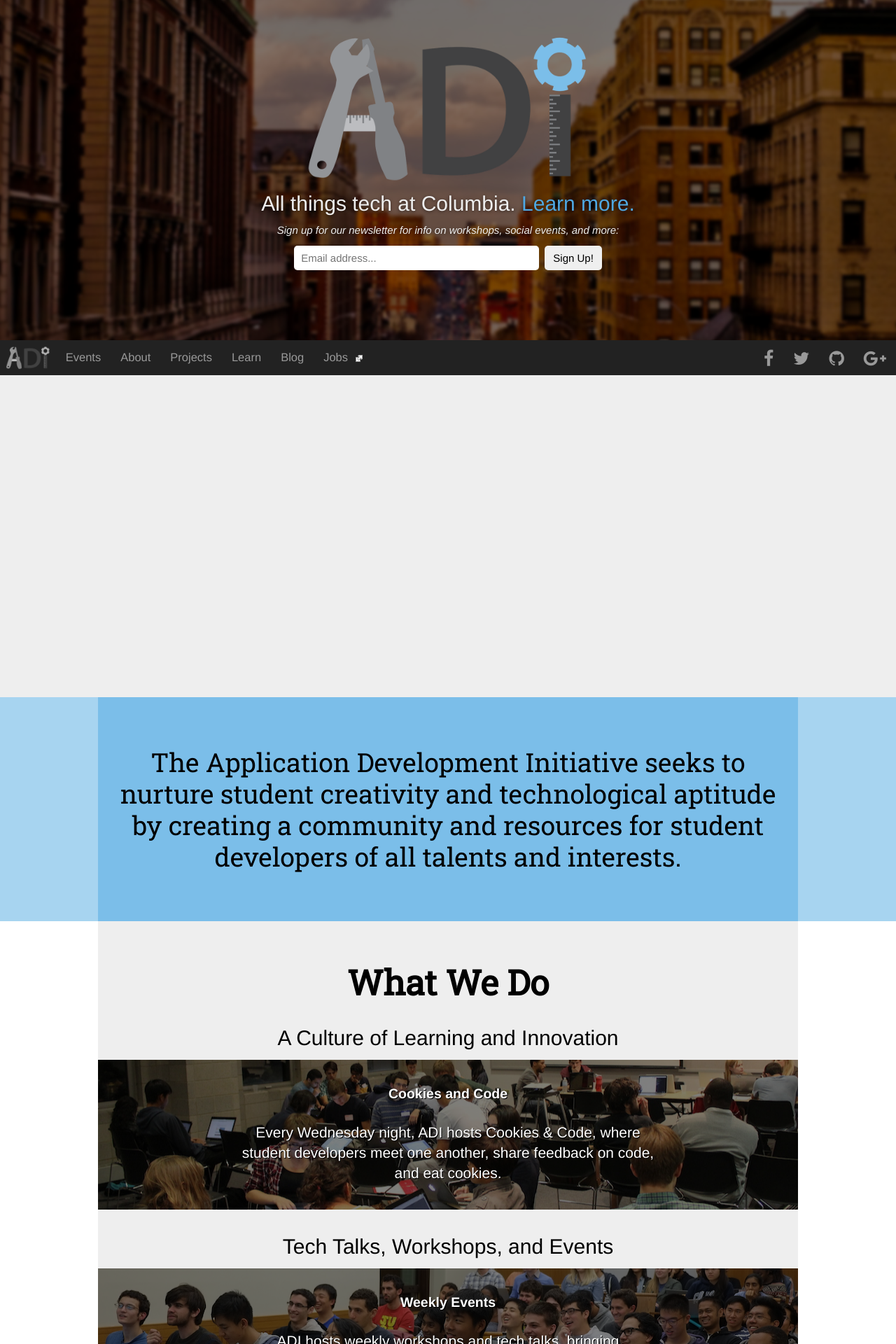
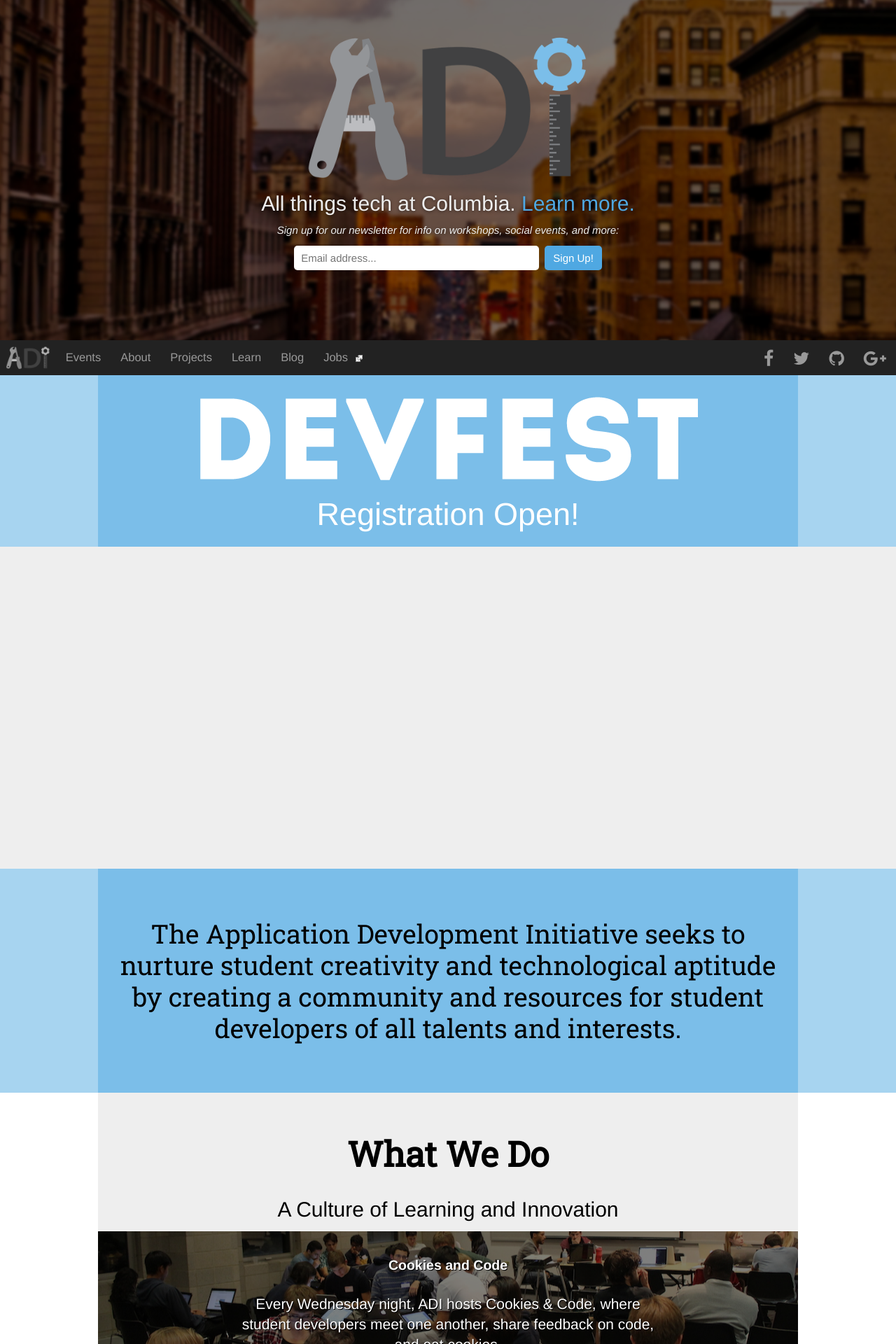
Before and after one commit to adicu/adicu.github.com-dep, a Jekyll site: the page built from index.html, in a window 1280 px wide. Shown: the top 1920 px of the page at 70% size. Built offline with Jekyll 4.4.1, drawn with Linux system fonts in a browser that asks for light colours; nearby versions of some CDN libraries.

Commit message:
finish publishable draft of devfest site

```diff
--- a/_includes/header.html
+++ b/_includes/header.html
@@ -13,7 +13,7 @@
         <p class="info"><em>Sign up for our newsletter for info on workshops, social events, and more:</em></p>
         <form action="http://adicu.us4.list-manage.com/subscribe/post?u=62d8b690f349b99dd7e0f3205&amp;id=01a495e6ed" method="post" id="gi-embedded-subscribe-form" name="gi-embedded-subscribe-form" class="validate" target="_blank" novalidate>
           <input class="banner-newsletter-email" type="email" value="" name="EMAIL" id="gi-EMAIL" type="text" placeholder="Email address..." />
-          <button type="submit" id="gi-embedded-subscribe" name="subscribe">Sign Up!</button>
+          <button class="button-blue" type="submit" id="gi-embedded-subscribe" name="subscribe">Sign Up!</button>
         </form>
       </div>
       {% elsif include.content_id == 'devfest' %}
@@ -23,7 +23,7 @@
       </p>
       <p class="tagline">
         <a href="https://docs.google.com/forms/d/1OXNkbrlkYdeWPKJuOVXfXneOpVlTarIC0KpnLeBuyfo/viewform">
-          <button class="button button-large button-blue">Register Today</button>
+          <button class="button-large button-blue">Register Today</button>
         </a>
       </p>
       {% endif %}
--- a/css/style.css
+++ b/css/style.css
@@ -61,6 +61,7 @@
   border-radius: 5px;
   font-weight: 300;
   cursor: pointer;
+  text-shadow: none;
 }
 button.button-blue,
 .button.button-blue {
@@ -194,12 +195,6 @@
 }
 #about .responsive-block.about {
   width: 33% !important;
-}
-/* Phones */
-@media only screen and (max-width: 480px) {
-  .fa-adi-8x {
-    font-size: 4em !important;
-  }
 }
 .events-carousel-wrapper {
   overflow-x: scroll;
@@ -643,6 +638,20 @@
 .row .responsive-block.infra.touch .button {
   display: block;
 }
+#devfest-callout {
+  z-index: 1000000;
+  text-align: center;
+}
+#devfest-callout a {
+  color: white;
+}
+#devfest-callout a p {
+  font-size: 3em;
+  margin: 0;
+}
+#devfest-callout .content {
+  padding: 1em !important;
+}
 /* Tablets */
 @media only screen and (max-width: 767px) {
   .row.bg-img {
@@ -667,6 +676,9 @@
   header,
   .header-spacer {
     height: 75%;
+  }
+  .fa-adi-8x {
+    font-size: 4em !important;
   }
   .row .responsive-block {
     width: 100% !important;
--- a/devfest/index.html
+++ b/devfest/index.html
@@ -30,6 +30,7 @@
       <div class="gray strip">
         <div class="content">
           <h1 class="section-title">Schedule</h1>
+          <h2 class="section-tagline">Subject to change.</h2>
           <div class="schedule"></div>
         </div>
       </div>
--- a/index.html
+++ b/index.html
@@ -7,6 +7,18 @@
 <div id="main-wrapper">
   {% include navbar.html listserv_class="hidden" scroll="scroll" %}
   <div id="main">
+    <section id="devfest-callout">
+      <div class="blue strip">
+        <div class="content">
+          <a href="/devfest">
+            <div>
+              <img src="/img/devfest-2014-white-simple.png">
+              <p>Registration Open!</p>
+            </div>
+          </a>
+        </div>
+      </div>
+    </section>
     <section id="events">
       <div class="events-carousel-wrapper">
         <ul class="events-carousel bxslider">
@@ -67,21 +79,21 @@
               <h4 class="infra-title">ADI Resources</h4>
               <p class="infra-desc">A resources page for people interested in learning to program, but might not know where to start.</p>
               <div class="button-spacer"></div>
-              <a href="/learn" target="_blank"><div class="button">Launch</div></a>
+              <a href="/learn" target="_blank"><div class="button button-blue">Launch</div></a>
             </div>
             <div class="responsive-block infra">
               <i class="fa fa-adi-8x fa-calendar "></i>
               <h4 class="infra-title">Courses</h4>
               <p class="infra-desc">A scheduler builder for planning your semester's classes.  Powered by data.adicu.com!</p>
               <div class="button-spacer"></div>
-              <a href="http://courses.adicu.com" target="_blank"><div class="button">Launch</div></a>
+              <a href="http://courses.adicu.com" target="_blank"><div class="button button-blue">Launch</div></a>
             </div>
             <div class="responsive-block infra">
               <i class="fa fa-adi-8x fa-terminal "></i>
               <h4 class="infra-title">data.adicu.com</h4>
               <p class="infra-desc">An API for accessing Columbia's open-source data sets, from housing to dining to athletics.</p>
               <div class="button-spacer"></div>
-              <a href="http://data.adicu.com" target="_blank"><div class="button">Launch</div></a>
+              <a href="http://data.adicu.com" target="_blank"><div class="button button-blue">Launch</div></a>
             </div>
           </div>
         </div>
@@ -111,14 +123,14 @@
                     <p class="event-detail-text">Work on your personal projects</p>
                   </li>
                 </ul>
-                <a class="scroll" href="/#events"><div class="button">Go to Events</div></a>
+                <a class="scroll" href="/#events"><div class="button button-blue">Go to Events</div></a>
               </div>
               <div class="responsive-block involved">
                 <h4 class="involved-title">Sign up for our newsletter</h4>
                 <p>Get weekly updates about our workshops and events.</p>
                 <form action="http://adicu.us4.list-manage.com/subscribe/post?u=62d8b690f349b99dd7e0f3205&amp;id=01a495e6ed" method="post" id="gi-embedded-subscribe-form" name="gi-embedded-subscribe-form" class="validate" target="_blank" novalidate>
                   <input type="email" value="" name="EMAIL" id="gi-EMAIL" class="banner-newsletter-email" type="text" placeholder="Email address..." />
-                  <button type="submit" id="gi-embedded-subscribe" name="subscribe">Sign Up!</button>
+                  <button class="button-blue" type="submit" id="gi-embedded-subscribe" name="subscribe">Sign Up!</button>
                 </form>
               </div>
             </div>
@@ -138,28 +150,28 @@
                 <h4 class="contact-title">Networking</h4>
                 <p class="contact-desc">Part of the NYC startup community or an established business? Reach out to Columbia hackers. </p>
                 <div class="button-spacer"></div>
-                <a href="mailto:networking@adicu.com" target="_blank"><div class="button">networking@</div></a>
+                <a href="mailto:networking@adicu.com" target="_blank"><div class="button button-blue">networking@</div></a>
               </div>
               <div class="responsive-block contact">
                 <i class="fa fa-adi-8x fa-group "></i>
                 <h4 class="contact-title">Social</h4>
                 <p class="contact-desc">Co-sponsor an campus event with us, we put the "Fun" in "Fundamentals of Computer Science".</p>
                 <div class="button-spacer"></div>
-                <a href="mailto:social@adicu.com" target="_blank"><div class="button">social@</div></a>
+                <a href="mailto:social@adicu.com" target="_blank"><div class="button button-blue">social@</div></a>
               </div>
               <div class="responsive-block contact">
                 <i class="fa fa-adi-8x fa-code "></i>
                 <h4 class="contact-title">Workshops</h4>
                 <p class="contact-desc">Host a workshop with us. We'll take care of the details so you can focus on what's important: teaching.</p>
                 <div class="button-spacer"></div>
-               <a href="mailto:workshops@adicu.com" target="_blank"> <div class="button">workshops@</div></a>
+               <a href="mailto:workshops@adicu.com" target="_blank"> <div class="button button-blue">workshops@</div></a>
               </div>
               <div class="responsive-block contact">
                 <i class="fa fa-adi-8x fa-gears "></i>
                 <h4 class="contact-title">Infrastructure</h4>
                 <p class="contact-desc">Help make ADI's technical projects better by suggesting cool features and providing feedback.</p>
                 <div class="button-spacer"></div>
-                <a href="mailto:infrastructure@adicu.com" target="_blank"><div class="button">infrastructure@</div></a>
+                <a href="mailto:infrastructure@adicu.com" target="_blank"><div class="button button-blue">infrastructure@</div></a>
               </div>
             </div>
           </div>
--- a/less/base.less
+++ b/less/base.less
@@ -68,6 +68,7 @@
   border-radius: 5px;
   font-weight: 300;
   cursor: pointer;
+  text-shadow: none;
 
   &.button-blue {
     background: @dkBlue;
@@ -84,6 +85,10 @@
     &:hover {
       background: @ltGray;
     }
+  }
+
+  &.button-gray {
+
   }
 }
 
```
Also changed, not shown: less/devfest.less (+0 -7 lines), less/main.less (+19 -0 lines), img/devfest-2014-white-simple.png (added), img/devfest-2014-white.gif (deleted).
